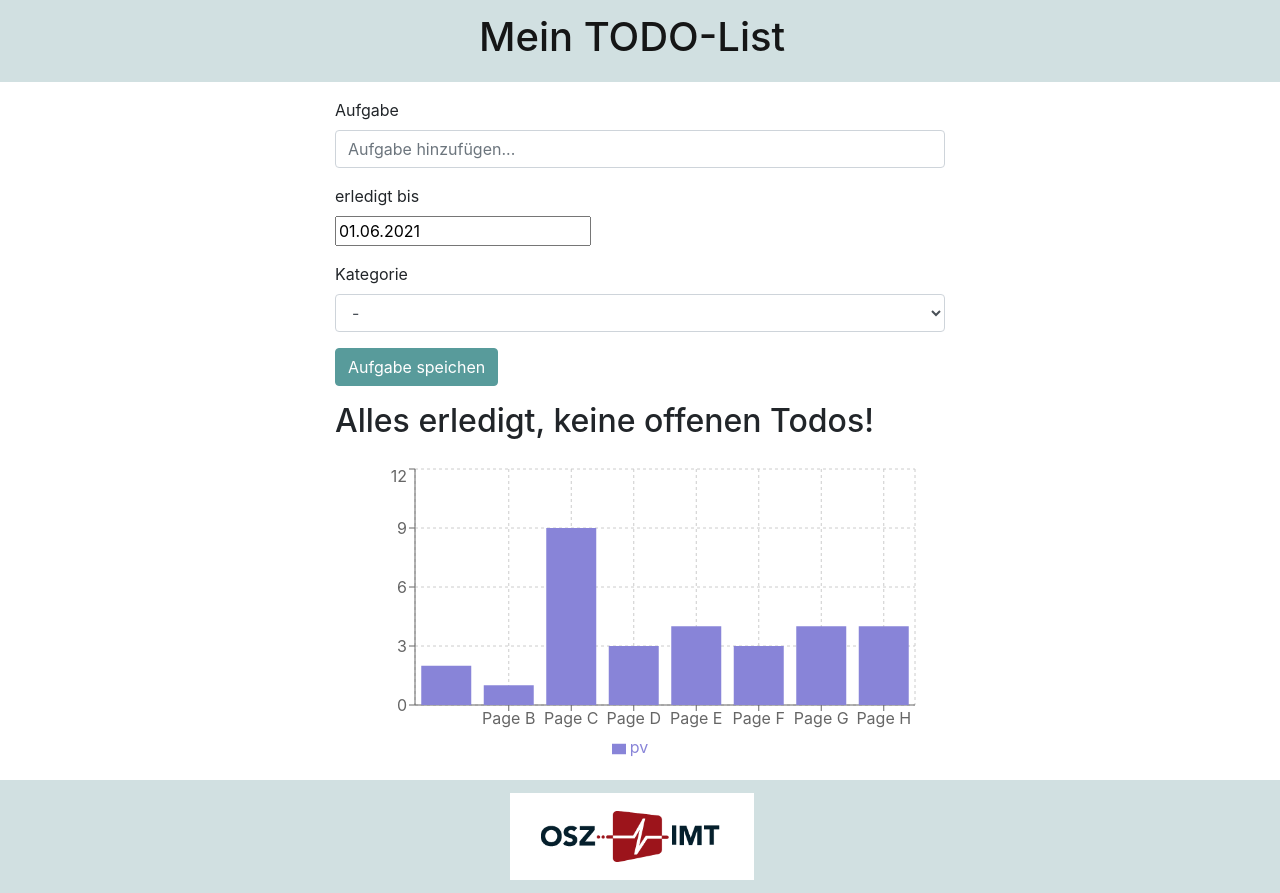
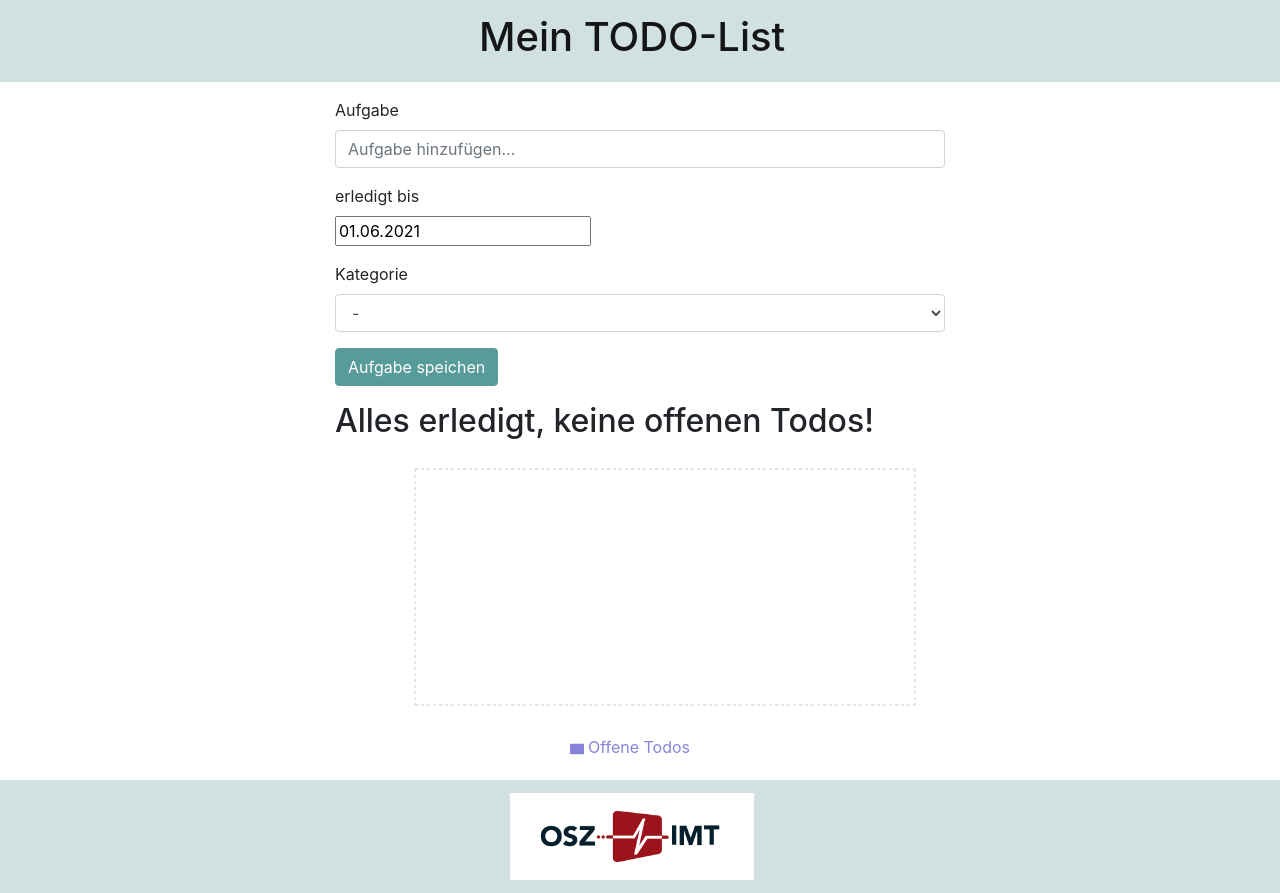
Before and after one commit to PhuongAnhNhu/taskplanung, a React (Create React App) app: page / in a window 1280 px wide. Built offline with nearby package versions, Linux system fonts and the light colour scheme.

Commit message:
Barchart mit Data

```diff
--- a/src/component/Barchart/Barchart.js
+++ b/src/component/Barchart/Barchart.js
@@ -1,4 +1,4 @@
-import React from "react";
+import React, { useState, useEffect } from "react";
 import { Col, Container, Row } from "react-bootstrap";
 import {
   BarChart,
@@ -12,52 +12,31 @@ import {
 } from "recharts";
 
 const Barchart = ({ tasks }) => {
+  const [data, setData] = useState([]);
 
- console.log(tasks)
-  const mock = [
-    {
-      name: "02.06.2021",
-      pv: 2,
-    },
-    {
-      name: "Page B",
-      pv: 1,
-    },
-    {
-      name: "Page C",
-      pv: 9,
-    },
-    {
-      name: "Page D",
-      pv: 3,
-    },
-    {
-      name: "Page E",
-      pv: 4,
-    },
-    {
-      name: "Page F",
-      pv: 3,
-    },
-    {
-      name: "Page G",
-      pv: 4,
-    },
-    {
-      name: "Page H",
-      pv: 4,
-    },
-  ];
+  useEffect(() => {
+    setData(() => {
+      return tasks.reduce((currentData, task) => {
+        const dataIndex = currentData.findIndex(singleData => singleData.startDate === task.startDate);
+        if (dataIndex === -1) {
+          currentData.push({ startDate: task.startDate, count: 1 })
+        } else {
+          currentData[dataIndex].count++;
+        }
+        return [...currentData];
+      }, []).sort((a,b) => a.startDate > b.startDate ? 1: -1);
+    })
+  }, [tasks]);
+
   return (
     <Container fluid className="mt-3">
       <Row className="justify-content-md-center">
         <Col xs={12} md={6}>
           <ResponsiveContainer width="100%" height={300}>
-
             <BarChart
               // width={760}
               // height={300}
-            data={mock}
+              data={data}
               margin={{
                 top: 5,
                 right: 30,
@@ -66,11 +45,11 @@ const Barchart = ({ tasks }) => {
               }}
             >
               <CartesianGrid strokeDasharray="3 3" />
-            <XAxis dataKey="name" />
+              <XAxis dataKey="startDate" />
               <YAxis />
               <Tooltip />
               <Legend />
-            <Bar dataKey="pv" fill="#8884d8" />
+              <Bar dataKey="count" name="Offene Todos" fill="#8884d8" />
             </BarChart>
           </ResponsiveContainer>
         </Col>
```
Lines whose indentation alone changed are shown as unchanged.
